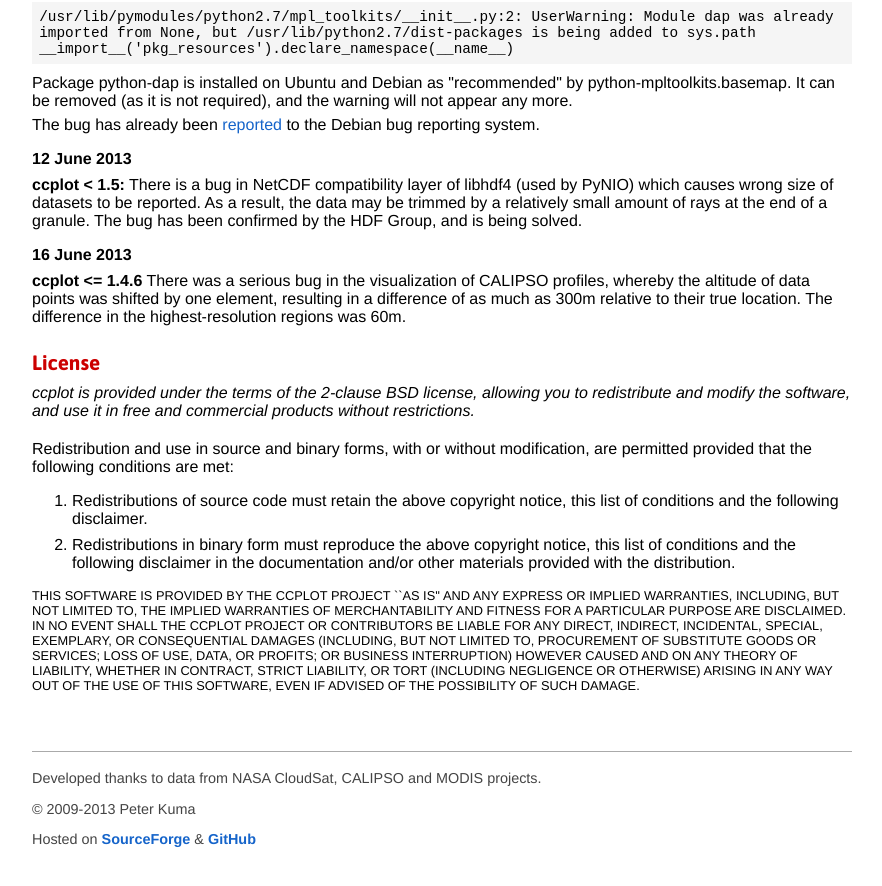
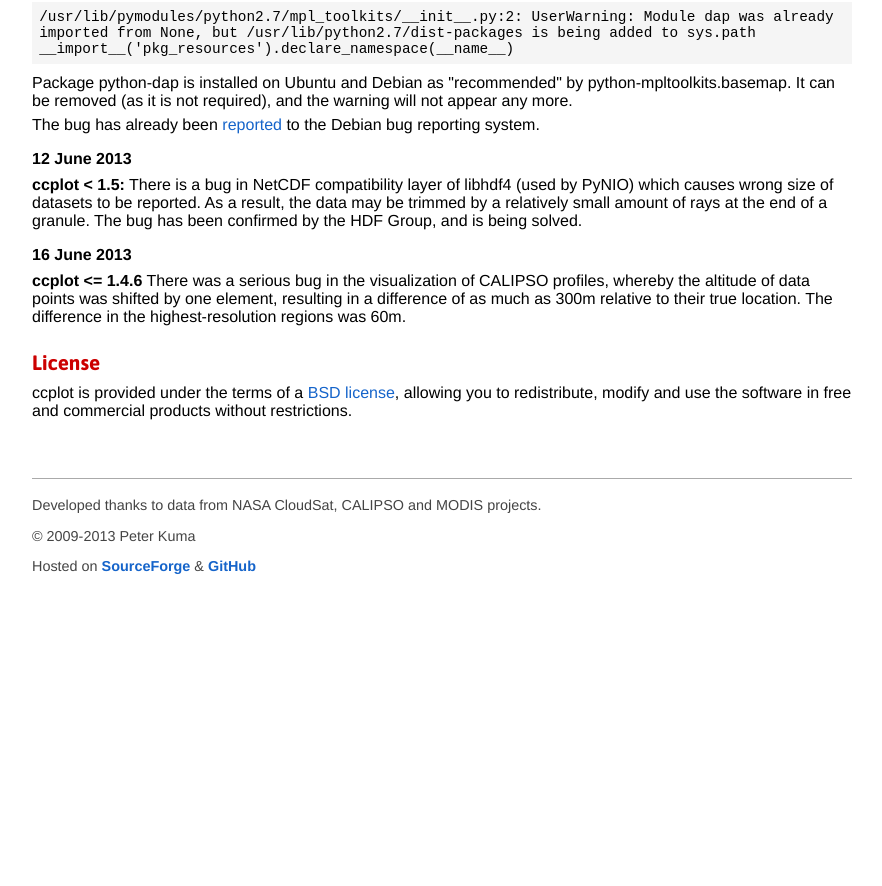
Before and after one commit to peterkuma/ccplot, a Jekyll site: the page built from download/index.html, in a window 1280 px wide and 900 px high, scrolled down 1997 px. Shown: the top 886 px of the window, without its empty margins (198-1080 px from the left). Built offline with Jekyll 4.4.1, drawn with Linux system fonts in a browser that asks for light colours; after the commit the page ends 2624 px from its top, so only the background shows below that.

Commit message:
Replace license text with a link to github

```diff
--- a/download/index.html
+++ b/download/index.html
@@ -239,16 +239,9 @@ to the Debian bug reporting system.
 </p>
 
 <h2>License</h2>
-<p><em>ccplot is provided under the terms of the 2-clause BSD license,
-allowing you to redistribute and modify the software, and use it in free and
-commercial products without restrictions.</em></p>
-<div style="margin: 20px 0">
-    <p>Redistribution and use in source and binary forms, with or without modification, are permitted provided that the following conditions are met:</p>
-    <ol>
-    <li>Redistributions of source code must retain the above copyright notice, this list of conditions and the following disclaimer.</li>
-    <li>Redistributions in binary form must reproduce the above copyright notice, this list of conditions and the following disclaimer in the documentation and/or other materials provided with the distribution.</li>
-    </ol>
-    <p style="font-size: 80%">
-    THIS SOFTWARE IS PROVIDED BY THE CCPLOT PROJECT ``AS IS'' AND ANY EXPRESS OR IMPLIED WARRANTIES, INCLUDING, BUT NOT LIMITED TO, THE IMPLIED WARRANTIES OF MERCHANTABILITY AND FITNESS FOR A PARTICULAR PURPOSE ARE DISCLAIMED. IN NO EVENT SHALL THE CCPLOT PROJECT OR CONTRIBUTORS BE LIABLE FOR ANY DIRECT, INDIRECT, INCIDENTAL, SPECIAL, EXEMPLARY, OR CONSEQUENTIAL DAMAGES (INCLUDING, BUT NOT LIMITED TO, PROCUREMENT OF SUBSTITUTE GOODS OR SERVICES; LOSS OF USE, DATA, OR PROFITS; OR BUSINESS INTERRUPTION) HOWEVER CAUSED AND ON ANY THEORY OF LIABILITY, WHETHER IN CONTRACT, STRICT LIABILITY, OR TORT (INCLUDING NEGLIGENCE OR OTHERWISE) ARISING IN ANY WAY OUT OF THE USE OF THIS SOFTWARE, EVEN IF ADVISED OF THE POSSIBILITY OF SUCH DAMAGE.</p>
-    </p>
-</div>
+<p>
+    ccplot is provided under the terms of a
+    <a href="https://github.com/peterkuma/ccplot/blob/master/LICENSE">BSD license</a>,
+    allowing you to redistribute, modify and use the software in free and
+    commercial products without restrictions.
+</p>
```
